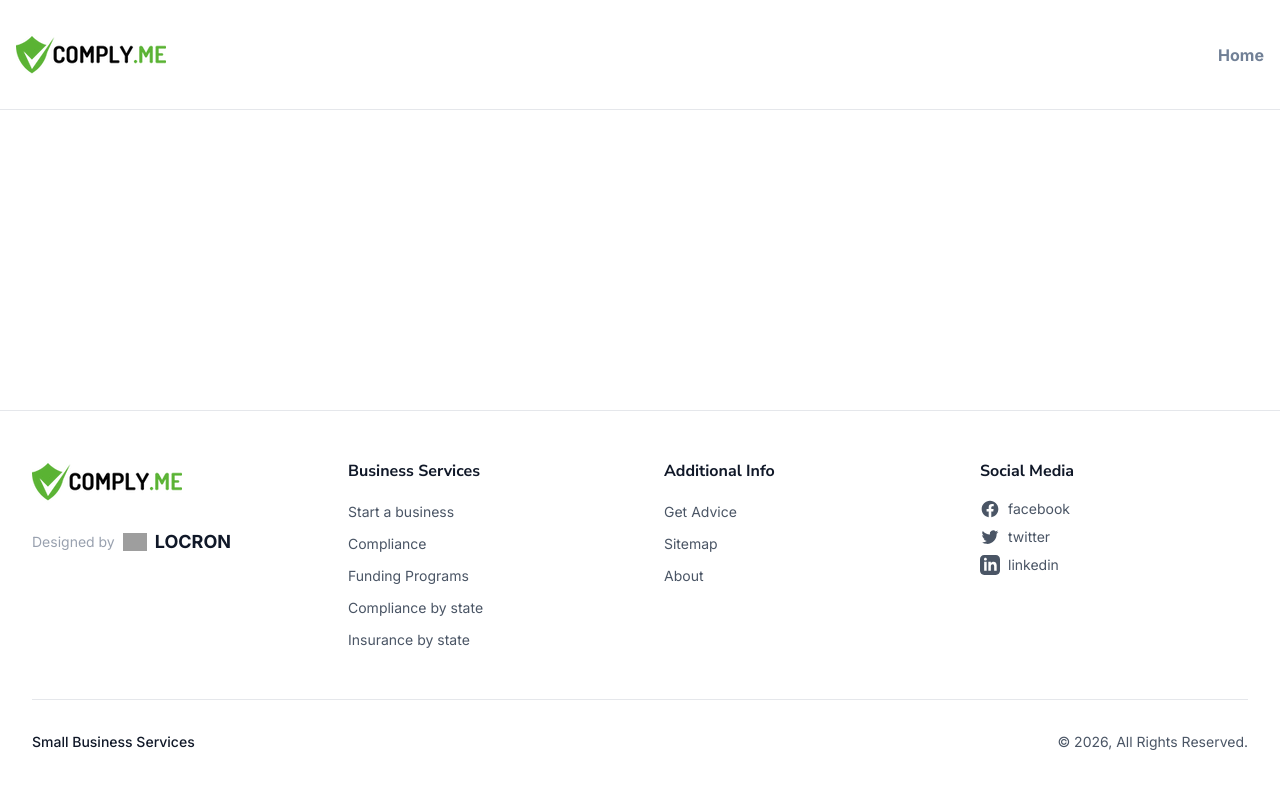
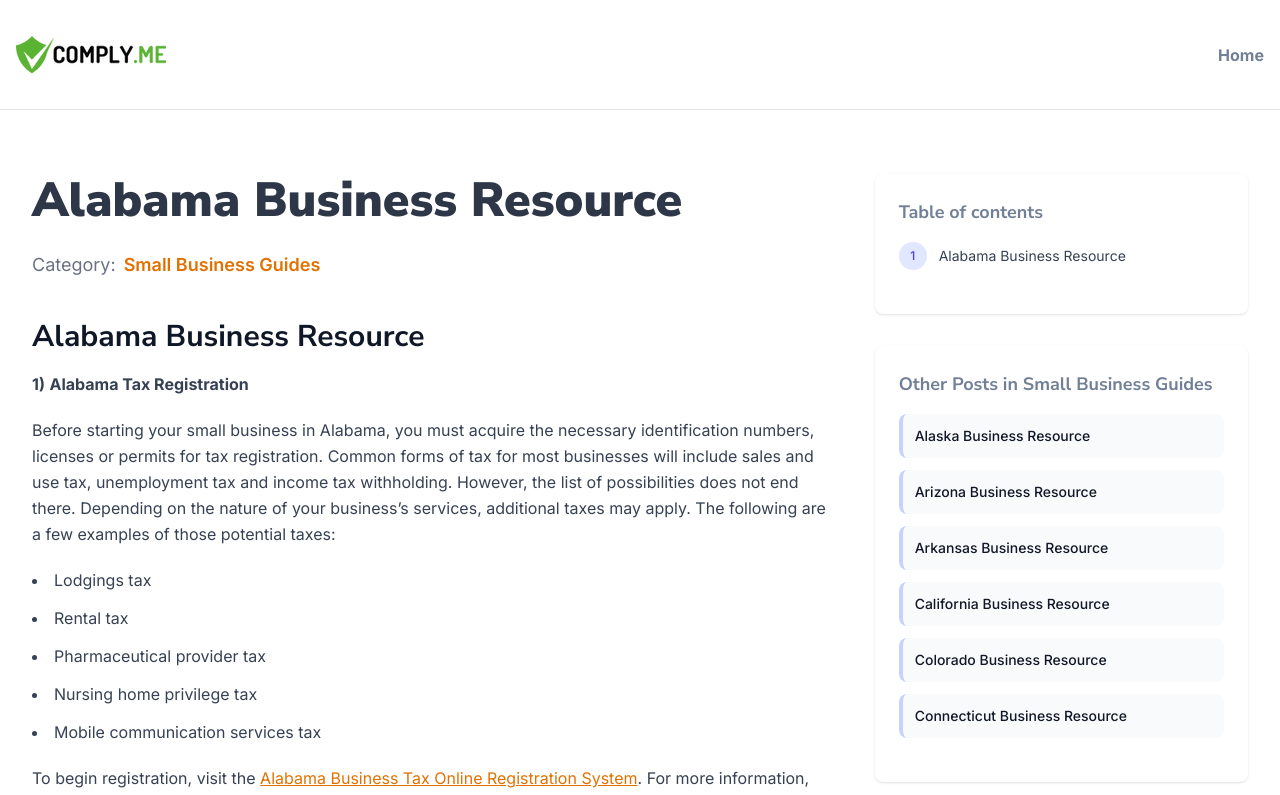
Before and after one commit to nanirama/complyme, a Next.js app: page /posts/alabama-business-resource/ in a window 1280 px wide. Shown: the top 795 px of the page. Built offline with nearby package versions, Linux system fonts and the light colour scheme; grey boxes are pictures that could not be loaded.

Commit message:
Add business regulations6

```diff
--- a/src/app/[slug]/page.tsx
+++ b/src/app/[slug]/page.tsx
@@ -90,40 +90,9 @@ export async function generateMetadata(
     });
   }
 
-  // Check if this is a state regulations slug
-  if (!isStateRegulationsSlug(slug)) {
-    return {
-      title: 'Page Not Found',
-    };
-  }
-
-  const state = getStateFromSlug(slug);
-
-  if (!state) {
-    return {
-      title: 'Page Not Found',
-    };
-  }
-
-  const title = `${state.title} State Regulations - Small Business Requirements`;
-  const description = `Tailored compliance solutions for small businesses in ${state.title}.`;
-
-  return generateSeoMetadata({
-    title,
-    description,
-    keywords: [
-      `${state.title} state regulations`,
-      'small business requirements',
-      'business compliance',
-      'state regulations',
-      state.title.toLowerCase(),
-    ],
-    url: `/${slug}`,
-    type: 'article',
-    image: '/images/logo.webp',
-    siteName: siteConfig.name,
-    siteUrl: siteConfig.siteUrl,
-  });
+  return {
+    title: 'Page Not Found',
+  };
 }
 
 /**
--- a/src/app/posts/[slug]/page.tsx
+++ b/src/app/posts/[slug]/page.tsx
@@ -357,28 +357,23 @@ export default async function PostPage({ params }: PostPageProps) {
   }
 
   // Get category info
-  // const allCategories = getAllCategories();
-  // const category = allCategories.find(
-  //   cat => cat.name === post.category || cat.slug === post.category
-  // );
+  const allCategories = getAllCategories();
+  const category = allCategories.find(
+    cat => cat.name === post.category || cat.slug === post.category
+  );
 
-  // // Extract headings for table of contents
-  // const headings = extractHeadings(post.content);
+  // Extract headings for table of contents
+  const headings = extractHeadings(post.content);
 
-  // // Get other posts from the same category (excluding current post)
-  // const otherPostsInCategory = category
-  //   ? getPostsByCategory(category.name, category.slug)
-  //       .filter(p => p.slug !== post.slug)
-  //       .slice(0, 6)
-  //   : [];
+  // Get other posts from the same category (excluding current post)
+  const otherPostsInCategory = category
+    ? getPostsByCategory(category.name, category.slug)
+        .filter(p => p.slug !== post.slug)
+        .slice(0, 6)
+    : [];
 
   // Get all posts for navigation
   const allPosts = getAllPosts();
-
-  console.log('allPosts', allPosts);
-  //console.log('post', post);
-
-  return false;
   const currentIndex = allPosts.findIndex(p => p.slug === post.slug);
   const previousPost = currentIndex > 0 ? allPosts[currentIndex - 1] : null;
   const nextPost = currentIndex < allPosts.length - 1 ? allPosts[currentIndex + 1] : null;
@@ -396,7 +391,7 @@ export default async function PostPage({ params }: PostPageProps) {
                 {post.title}
               </h1>
 
-              {/* {category && (
+              {category && (
                 <div className="flex items-center gap-2 mb-10">
                   <span className="text-lg text-gray-500">Category:</span>
                   <Link
@@ -406,7 +401,7 @@ export default async function PostPage({ params }: PostPageProps) {
                     {category.name}
                   </Link>
                 </div>
-              )} */}
+              )}
 
               {/* Thumbnail */}
               {post.thumbnail && (() => {
@@ -430,7 +425,7 @@ export default async function PostPage({ params }: PostPageProps) {
             {/* Post Content */}
             <div className="prose prose-lg max-w-none">
               <div className="post-content cat_content">
-                {/* {renderMarkdown(post.content, headings)} */}
+                {renderMarkdown(post.content, headings)}
               </div>
             </div>
 
@@ -478,7 +473,7 @@ export default async function PostPage({ params }: PostPageProps) {
             <div className="sticky top-24 space-y-8 cat_content ">
 
               {/* Table of Contents */}
-              {/* {headings.length > 0 && (
+              {headings.length > 0 && (
                 <div className="bg-white rounded-lg shadow-sm p-6">
                   <h2 className="text-lg font-bold text-[#718096] mb-4">
                     Table of contents
@@ -514,10 +509,10 @@ export default async function PostPage({ params }: PostPageProps) {
                     </ol>
                   </nav>
                 </div>
-              )} */}
+              )}
 
               {/* Other Posts in Same Category */}
-              {/* {otherPostsInCategory.length > 0 && (
+              {otherPostsInCategory.length > 0 && (
                 <div className="bg-white rounded-lg shadow-sm p-6">
                   <h2 className="text-lg font-bold text-[#718096] mb-4">
                     Other Posts in {category?.name || 'This Category'}
@@ -544,7 +539,7 @@ export default async function PostPage({ params }: PostPageProps) {
                     ))}
                   </ul>
                 </div>
-              )} */}
+              )}
             </div>
           </aside>
         </div>
```
